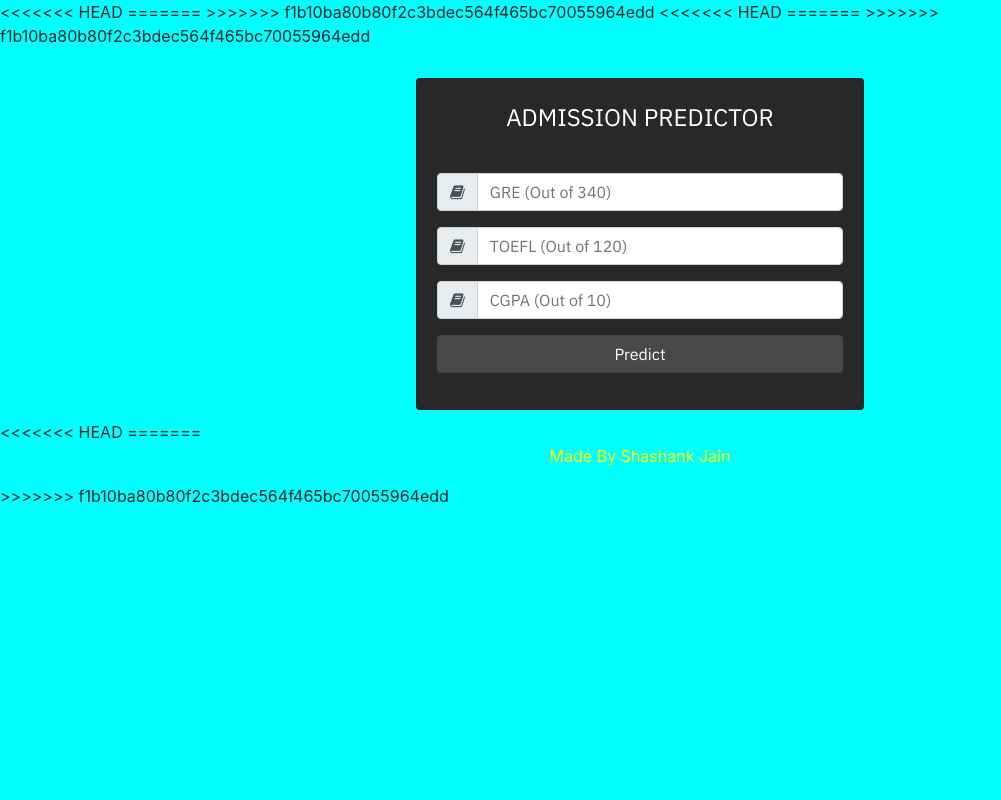
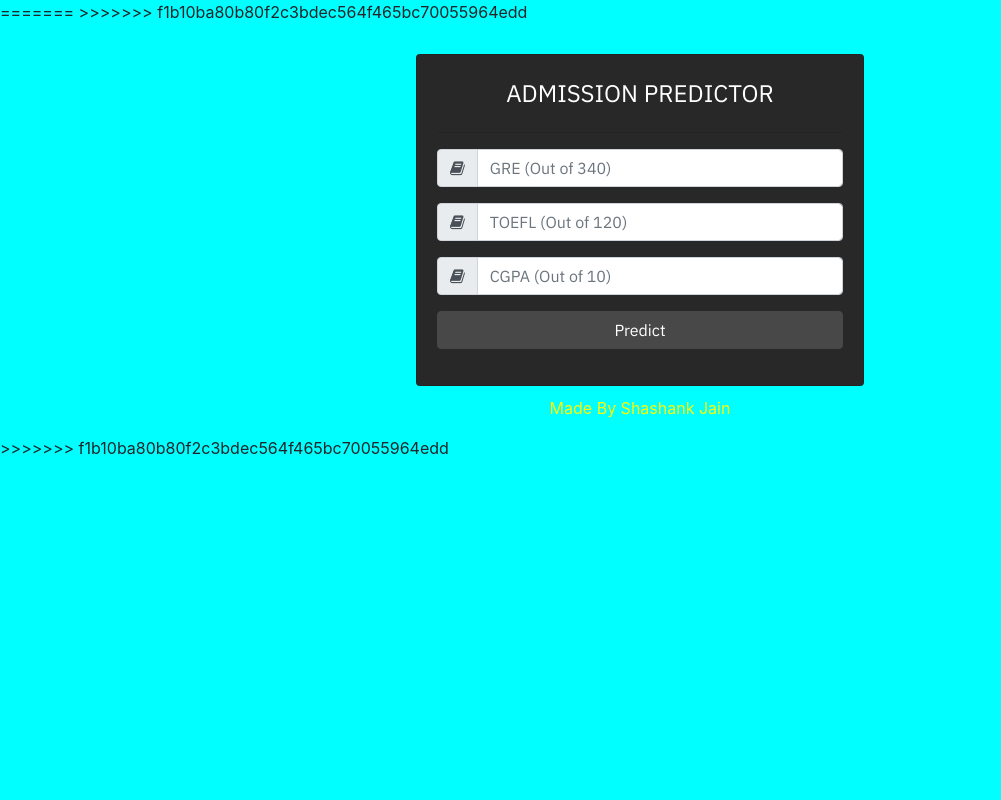
Before and after one commit to Jainshashank7125/FRT-PROJECT, a Flask app: page / in a window 1280 px wide. Shown: the whole page, without its empty margins (0-1001 px from the left). Run offline with Flask 2, Linux system fonts and the light colour scheme; parts of the project's set-up code (start-up, migrations or seed data) failed here and were passed over; some libraries are stand-ins or nearby versions.

Commit message:
Update index.html

```diff
--- a/templates/index.html
+++ b/templates/index.html
@@ -1,8 +1,3 @@
-<<<<<<< HEAD
-=======
-
-
->>>>>>> f1b10ba80b80f2c3bdec564f465bc70055964edd
 <!DOCTYPE html>
 <html >
 <!--From https://codepen.io/frytyler/pen/EGdtg-->
@@ -17,7 +12,6 @@
 
 </head>
 
-<<<<<<< HEAD
 <body style="background-color: cyan">
 =======
 <body style="background-color: #ADD8E6">
@@ -60,12 +54,12 @@
   </form>
 </article>
 </div> <!-- card.// -->
-<<<<<<< HEAD
+
 
   <marquee class="text-center" style="color:black; font-weight: bold;position: absolute;bottom: 1px;font-size: 20px;font-family: cursive;">Made by Shashank Jain, Hosted with Azure Web APP Service.</marquee>
 
 
-=======
+
   <p class="text-center" style="color:yellow">Made By Shashank Jain</p>
 >>>>>>> f1b10ba80b80f2c3bdec564f465bc70055964edd
 <script src="https://code.jquery.com/jquery-3.2.1.slim.min.js" integrity="sha384-KJ3o2DKtIkvYIK3UENzmM7KCkRr/rE9/Qpg6aAZGJwFDMVNA/GpGFF93hXpG5KkN" crossorigin="anonymous"></script>
```
